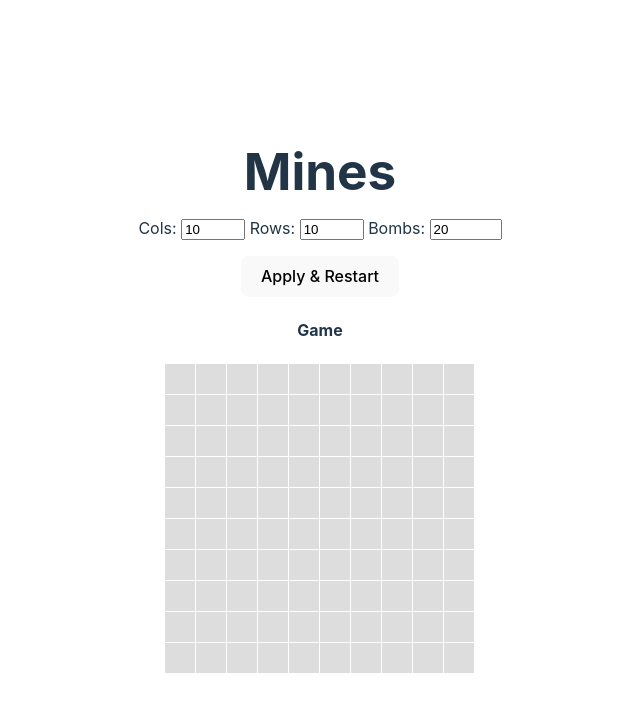
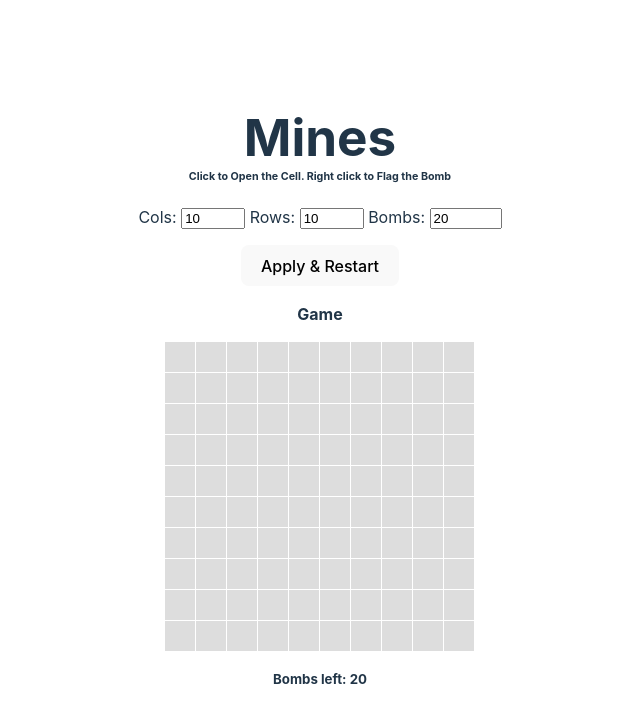
Before and after one commit to bruha/vue-mines, a Vue app: page / in a window 1280 px wide. Shown: the top 722 px of the page, without its empty margins (320-960 px from the left). Built offline with nearby package versions, Linux system fonts and the light colour scheme.

Commit message:
feat: add bombsLeft

```diff
--- a/src/components/field.vue
+++ b/src/components/field.vue
@@ -7,6 +7,7 @@
     <div class="field">
       <Cell v-for="cell in field" :key="`${cell.coords.col}-${cell.coords.row}`" :cell="cell" :is-game-over="isGameOver" @open="onOpen" @flag="onFlag" />
     </div>
+    <h5>Bombs left: {{ bombsLeft }}</h5>
   </div>
 </template>
 
@@ -17,6 +18,7 @@
   grid-template-rows: repeat(v-bind(rowsAsString), v-bind(size));
   grid-gap: 1px;
   justify-content: center;
+  margin: 1rem auto;
 }
 </style>
 
@@ -27,7 +29,7 @@ import type { Cell as ICell } from '../types'
 import { useGameStore } from '../useGameStore'
 import { computed } from '@vue/reactivity'
 
-const { field, cols, rows, isLost, isWon, openCell, flagCell } = useGameStore()!
+const { field, cols, rows, bombsLeft, isLost, isWon, openCell, flagCell } = useGameStore()!
 const size = ref('30px')
 const colsAsString = computed((): string => cols.value.toString())
 const rowsAsString = computed((): string => rows.value.toString())
--- a/src/components/game.vue
+++ b/src/components/game.vue
@@ -1,6 +1,7 @@
 <template>
   <div>
     <h1>Mines</h1>
+    <h6>Click to Open the Cell. Right click to Flag the Bomb</h6>
     <Settings />
     <Field :key="fieldIndex" />
   </div>
--- a/src/components/settings.vue
+++ b/src/components/settings.vue
@@ -1,5 +1,5 @@
 <template>
-  <form @submit.prevent>
+  <form class="settings" @submit.prevent>
     <section>
       Cols: <input v-model="newCols" type="number" min="5" max="100" />
       Rows: <input v-model="newRows" type="number" min="5" max="100" />
@@ -12,6 +12,9 @@
 </template>
 
 <style lang="scss" scoped>
+.settings {
+  margin: 1rem auto;
+}
 .buttons {
   margin-top: 1rem;
 }
--- a/src/style.css
+++ b/src/style.css
@@ -35,7 +35,10 @@ body {
 h1 {
   font-size: 3.2em;
   line-height: 1.1;
-  margin-block: 1rem;
+}
+
+h1, h2, h3, h4, h5, h6 {
+  margin: 0 auto;
 }
 
 button {
--- a/src/useGameStore.ts
+++ b/src/useGameStore.ts
@@ -1,4 +1,4 @@
-import { reactive, ref, Ref } from 'vue-demi'
+import { computed, reactive, ref, Ref } from 'vue-demi'
 import { createInjectionState } from '@vueuse/shared'
 import type { Cell, Coords, Field } from './types'
 
@@ -10,6 +10,7 @@ const [useProvideGameStore, useGameStore] = createInjectionState(() => {
   const fieldIndex: Ref<number> = ref(0)
   const isLost: Ref<boolean> = ref(false)
   const isWon: Ref<boolean> = ref(false)
+  const bombsLeft = computed(() => bombs.value - field.value.filter(cell => cell.hasFlag).length)
 
   function init(
     { cols: newCols, rows: newRows, bombs: newBombs }:
@@ -145,7 +146,7 @@ const [useProvideGameStore, useGameStore] = createInjectionState(() => {
     }
    }
 
-  return { init, field, fieldIndex, cols, rows, bombs, isLost, isWon, openCell, flagCell }
+  return { init, field, fieldIndex, cols, rows, bombs, bombsLeft, isLost, isWon, openCell, flagCell }
 })
 
 export { useProvideGameStore, useGameStore }
```
